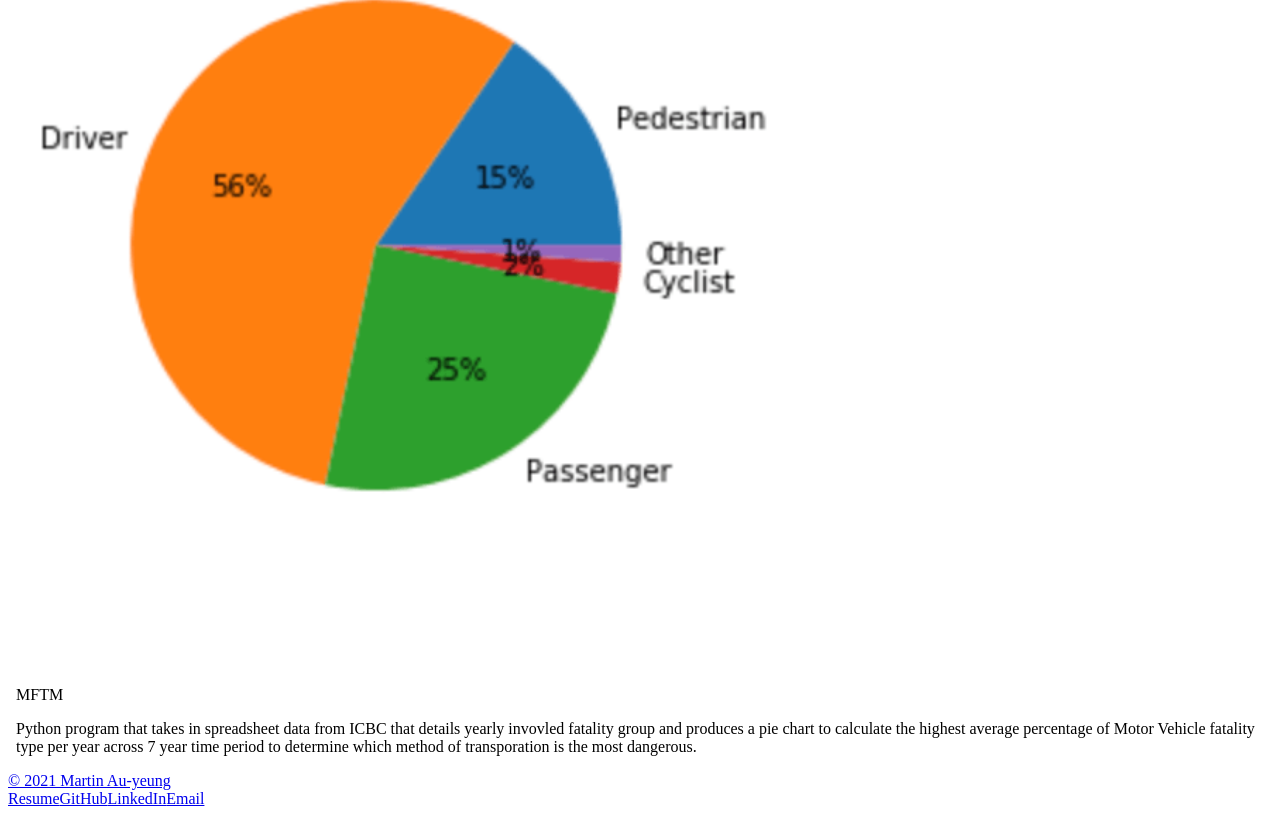
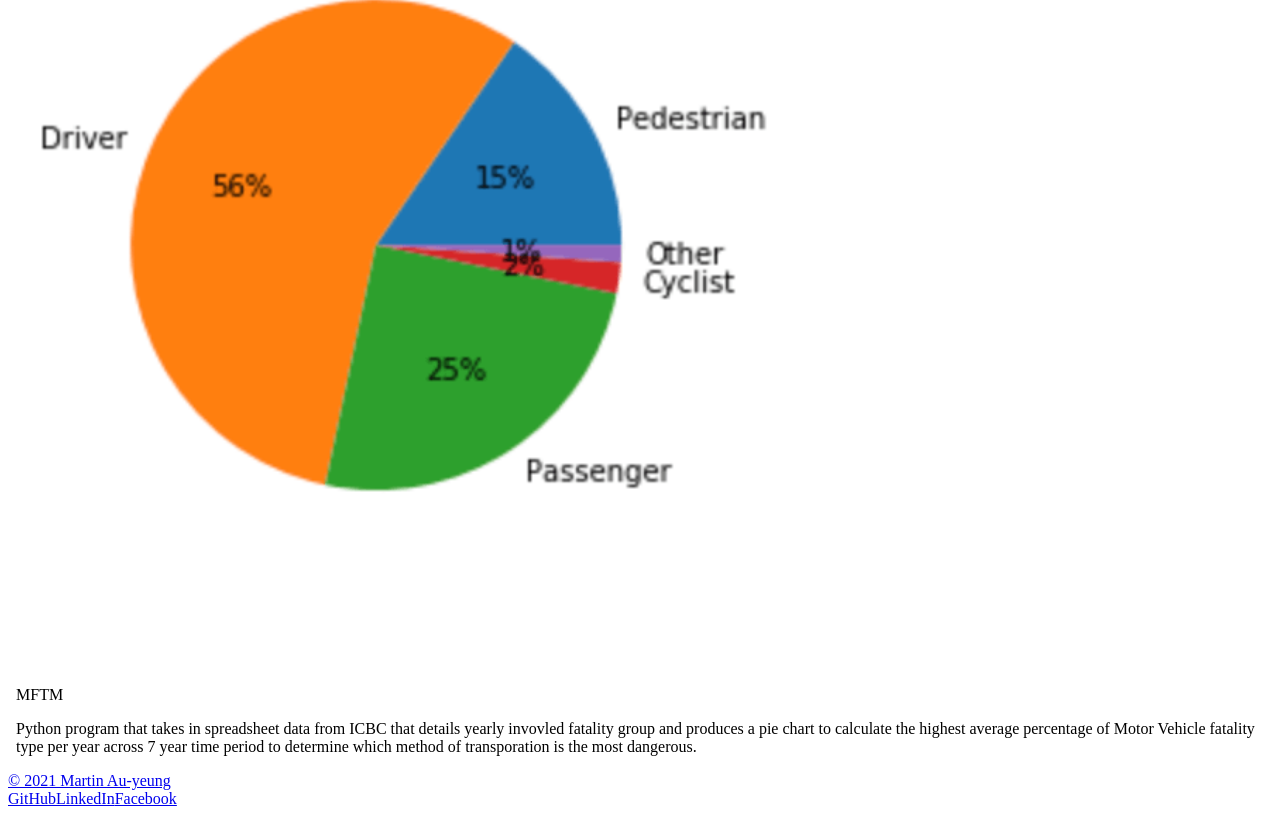
Before and after one commit to Foamyseal/foamyseal.github.io, a Next.js app: page / in a window 1280 px wide. Shown: the part 7411-8227 px from the top of the page. Built offline with nearby package versions, Linux system fonts and the light colour scheme.

Commit message:
update footer links

```diff
--- a/components/footer.tsx
+++ b/components/footer.tsx
@@ -5,29 +5,37 @@ export const Footer = () => {
     <div className="relative bg-white border-t">
       <>
         <div className="max-w-7xl mx-auto px-4 sm:px-6">
-            <div className="flex justify-between items-center py-6 md:justify-start md:space-x-10">
+          <div className="flex sm:grid-rows-2 justify-between items-center py-6 md:justify-start md:space-x-10">
             <div className="flex justify-start lg:w-0 lg:flex-1">
               <Link href="/">
-                  <a className="text-lg font-light text-gray-700">© 2021 Martin Au-yeung</a>
+                <a className="text-lg font-light text-gray-700">
+                  © 2021 Martin Au-yeung
+                </a>
               </Link>
             </div>
-              <div className="hidden md:flex items-center justify-end md:flex-1 lg:w-0">
-                <a href="#" className="pr-8 whitespace-nowrap text-base font-medium text-gray-500 hover:text-gray-900">
-                  Resume
-                </a>
-                <a href="#" className="pr-8 whitespace-nowrap text-base font-medium text-gray-500 hover:text-gray-900">
+            <div className="md:flex items-center justify-end md:flex-1 lg:w-0">
+              <a
+                href="https://github.com/Foamyseal" target="_blank"
+                className="pr-8 whitespace-nowrap text-base font-medium text-gray-500 hover:text-gray-900"
+              >
                 GitHub
               </a>
-                <a href="#" className="pr-8 whitespace-nowrap text-base font-medium text-gray-500 hover:text-gray-900">
+              <a
+                href="https://www.linkedin.com/in/martinauyeung/" target="_blank"
+                className="pr-8 whitespace-nowrap text-base font-medium text-gray-500 hover:text-gray-900"
+              >
                 LinkedIn
               </a>
-                <a href="#" className="pr-8 whitespace-nowrap text-base font-medium text-gray-500 hover:text-gray-900">
-                  Email
+              <a
+                href="https://www.facebook.com/martin.au.yeung1/"
+                className="pr-8 whitespace-nowrap text-base font-medium text-gray-500 hover:text-gray-900"
+              >
+                Facebook
               </a>
             </div>
           </div>
         </div>
       </>
     </div>
-  )
-}
+  );
+};
```
Lines whose indentation alone changed are shown as unchanged.
